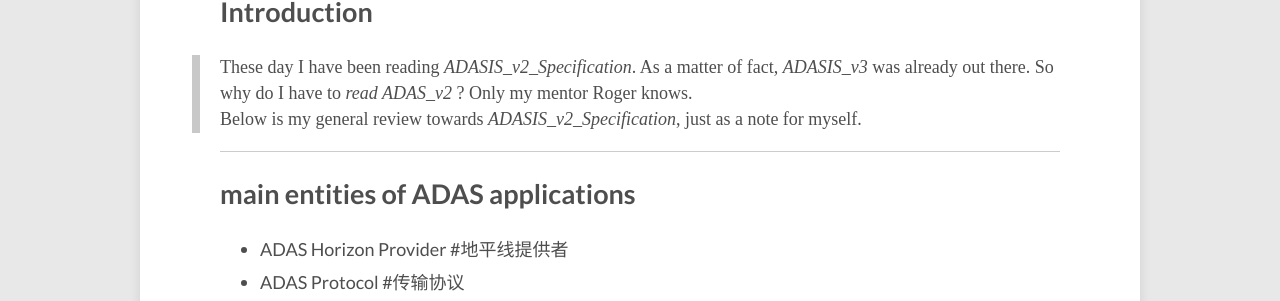
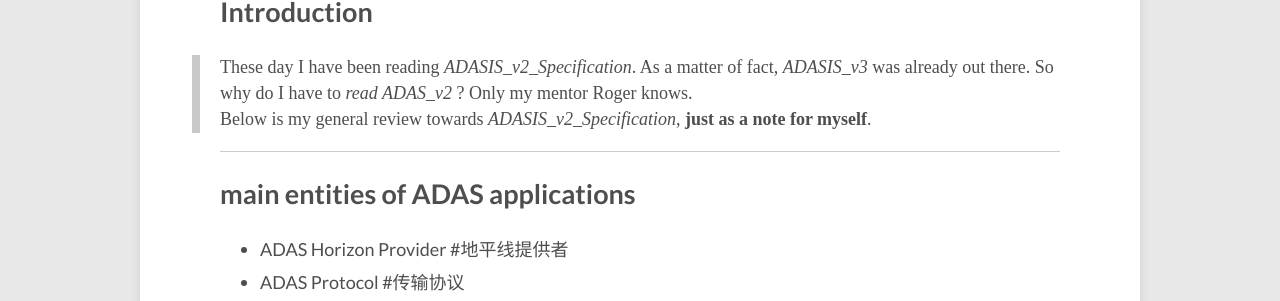
Before and after one commit to lucameng/lucameng.github.io, a Jekyll site: the page built from _posts/2022-07-05-ADASIS-review.md, in a window 1280 px wide and 900 px high, scrolled down 378 px. Shown: the part 151-452 px from the top of the window. Built offline with Jekyll 4.4.1, drawn with Linux system fonts in a browser that asks for light colours.

Commit message:
modify some

```diff
--- a/_posts/2022-07-05-ADASIS-review.md
+++ b/_posts/2022-07-05-ADASIS-review.md
@@ -11,7 +11,7 @@ image:
 ## Introduction
 
 > These day I have been reading *ADASIS_v2_Specification*. As a matter of fact, *ADASIS_v3* was already out there. So why do I have to *read ADAS_v2* ? Only my mentor Roger knows.
-> Below is my general review towards *ADASIS_v2_Specification*, just as a note for myself.
+> Below is my general review towards *ADASIS_v2_Specification*, **just as a note for myself**.
 
 ___
 
```
